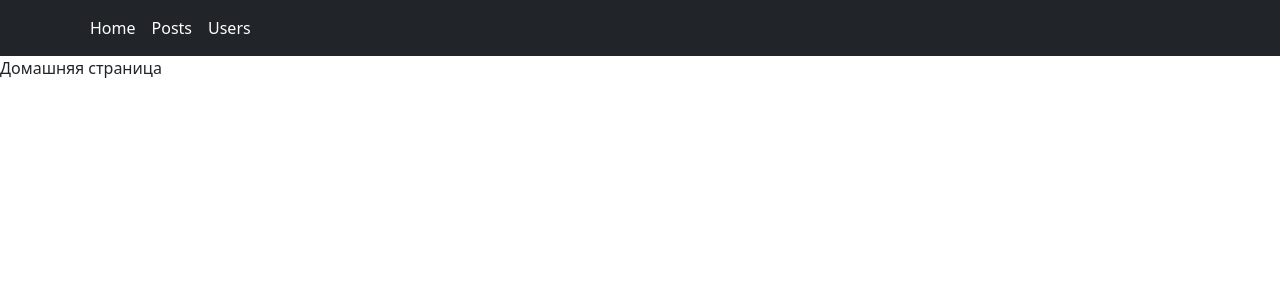
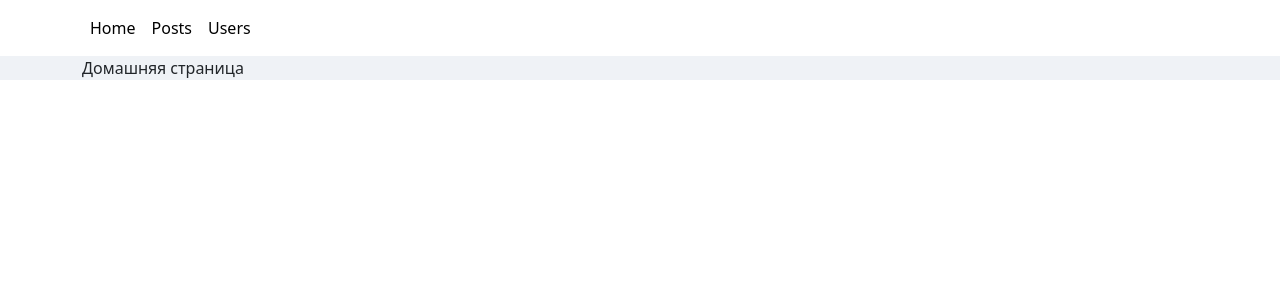
Before and after one commit to YureiRetarded/react-ts-redux-placeholder, a React (Create React App) app: page / in a window 1280 px wide. Shown: the top 300 px of the page. Built offline with nearby package versions, Linux system fonts and the light colour scheme.

Commit message:
Another design

```diff
--- a/src/components/AppRouter.tsx
+++ b/src/components/AppRouter.tsx
@@ -1,14 +1,20 @@
 import React, {FC} from 'react';
 import {Route, Routes} from "react-router-dom";
 import {publicRoutes} from "./router";
+import {Container} from "react-bootstrap";
+import cl from './styles/AppRouter.module.scss'
 
 const AppRouter: FC = () => {
     return (
-        <Routes>
-            {publicRoutes.map(route =>
-                <Route path={route.path} element={route.element} key={route.path}/>)
-            }
-        </Routes>
+        <div className={cl.wrapperPages}>
+            <Container>
+                <Routes>
+                    {publicRoutes.map(route =>
+                        <Route path={route.path} element={route.element} key={route.path}/>)
+                    }
+                </Routes>
+            </Container>
+        </div>
     );
 };
 
--- a/src/components/PostItem.tsx
+++ b/src/components/PostItem.tsx
@@ -1,11 +1,26 @@
-import React, {FC, useState} from 'react';
+import React, {FC, useEffect, useState} from 'react';
+import {IPost} from "../types/post";
+import {Card} from "react-bootstrap";
+import {useTypedSelector} from "../hooks/useTypedSelector";
+import {useActions} from "../hooks/useActions";
+import post from "../pages/Post";
 
-const PostItem:FC = () => {
-    const {}=useState()
+interface PostItemProps {
+    post: IPost
+}
+
+const PostItem: FC<PostItemProps> = (post) => {
+    //console.log(post.post.id)
+    //console.log(users[0])
     return (
-        <div>
+        <Card bg='dark' text={"white"}>
+            <Card.Body>
+                <Card.Title>{post.post.title}</Card.Title>
+                <Card.Text>{post.post.body}</Card.Text>
+                {post.post.userId}
+            </Card.Body>
+        </Card>
 
-        </div>
     );
 };
 
--- a/src/components/PostsList.tsx
+++ b/src/components/PostsList.tsx
@@ -1,6 +1,8 @@
 import React, {FC, useEffect} from 'react';
 import {useTypedSelector} from "../hooks/useTypedSelector";
 import {useActions} from "../hooks/useActions";
+import PostItem from "./PostItem";
+import {Stack} from "react-bootstrap";
 
 const PostsList: FC = () => {
     const {posts, loading, error} = useTypedSelector(state => state.post)
@@ -9,11 +11,11 @@ const PostsList: FC = () => {
         fetchPosts()
     },[])
     return (
-        <div>
+        <Stack gap={5} >
             {posts.map(post=>
-                <div>{post.title}</div>
+                <PostItem key={post.id} post={post} />
             )}
-        </div>
+        </Stack>
     );
 };
 
--- a/src/components/UI/NavbarReact/NavbarReact.module.scss
+++ b/src/components/UI/NavbarReact/NavbarReact.module.scss
@@ -1,6 +1,6 @@
 .navbar_btn {
   text-decoration: none;
-  color: white;
+  color: black;
   transition-duration: 0.2s;
   &:hover {
     transition-duration: 0.2s;
--- a/src/components/UI/NavbarReact/NavbarReact.tsx
+++ b/src/components/UI/NavbarReact/NavbarReact.tsx
@@ -5,7 +5,7 @@ import {Link} from "react-router-dom";
 
 const NavbarReact: FC = () => {
     return (
-        <Navbar bg='dark' variant='dark'>
+        <Navbar bg='white'>
             <Container>
                 <Navbar.Toggle aria-controls='basic-navbar-nav'/>
                 <Navbar.Collapse id="basic-navbar-nav">
--- /dev/null
+++ b/src/components/styles/AppRouter.module.scss
@@ -0,0 +1,3 @@
+.wrapperPages{
+  background: #EFF2F6;
+}
--- a/src/pages/Posts/Posts.module.scss
+++ b/src/pages/Posts/Posts.module.scss
@@ -1,3 +1,3 @@
 .PostPage{
-  background-color: #1B1E21;
+
 }
--- a/src/pages/User.tsx
+++ b/src/pages/User.tsx
@@ -10,7 +10,6 @@ type UserItemPageParams = {
 const User: FC = () => {
     const params = useParams<UserItemPageParams>()
     const {users,loading,error}=useTypedSelector(state => state.user)
-    let user:IUser|undefined;
     const {fetchUser}=useActions()
     useEffect(()=>{
 
```
